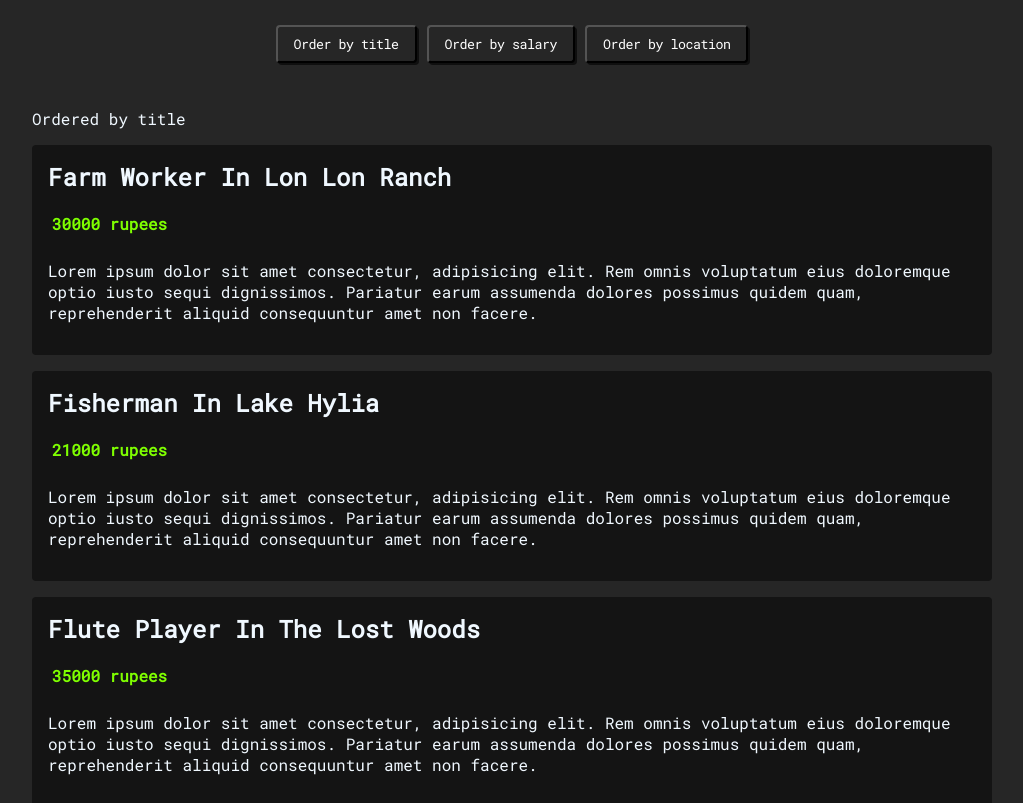
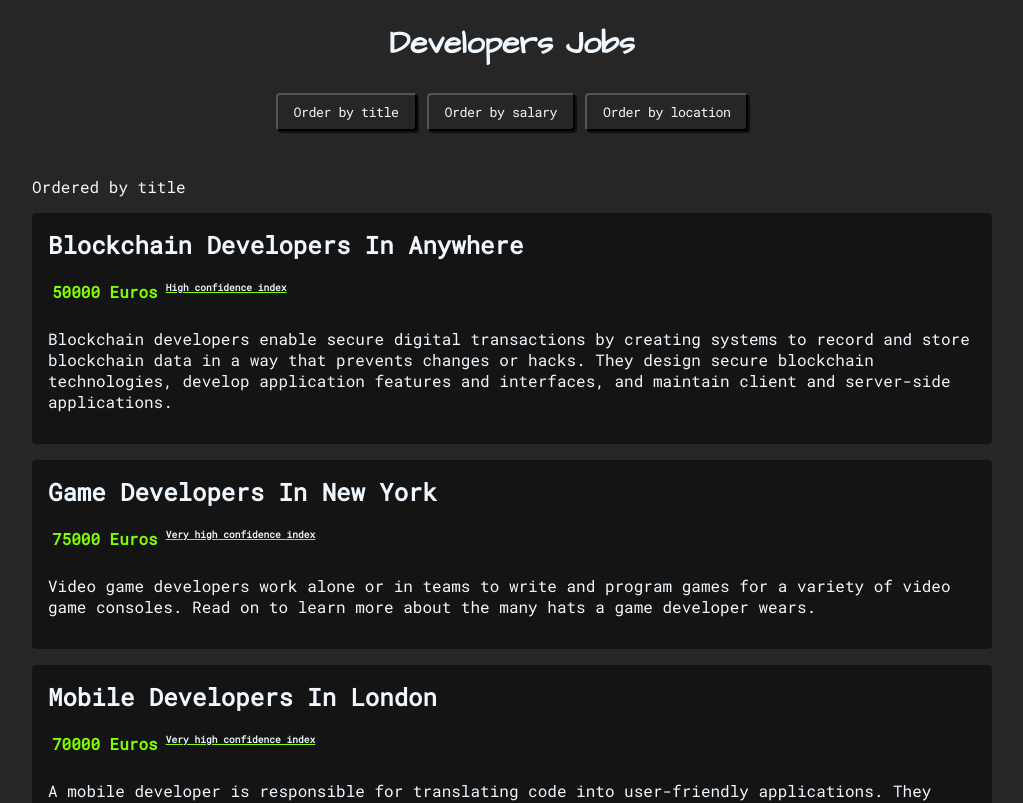
Before and after one commit to RemyChazelas/developers-jobs-vue, a Vue app: page / in a window 1280 px wide. Shown: the top 803 px of the page, without its empty margins (128-1151 px from the left). Built offline with nearby package versions, Linux system fonts and the light colour scheme.

Commit message:
change the favicon the title some styles and the site content

```diff
--- a/public/index.html
+++ b/public/index.html
@@ -1,15 +1,19 @@
 <!DOCTYPE html>
 <html lang="">
   <head>
-    <meta charset="utf-8">
-    <meta http-equiv="X-UA-Compatible" content="IE=edge">
-    <meta name="viewport" content="width=device-width,initial-scale=1.0">
-    <link rel="icon" href="<%= BASE_URL %>favicon.ico">
-    <title><%= htmlWebpackPlugin.options.title %></title>
+    <meta charset="utf-8" />
+    <meta http-equiv="X-UA-Compatible" content="IE=edge" />
+    <meta name="viewport" content="width=device-width,initial-scale=1.0" />
+    <link rel="icon" href="<%= BASE_URL %>favicon.ico" />
+    <title>Developers Jobs</title>
   </head>
   <body>
     <noscript>
-      <strong>We're sorry but <%= htmlWebpackPlugin.options.title %> doesn't work properly without JavaScript enabled. Please enable it to continue.</strong>
+      <strong
+        >We're sorry but <%= htmlWebpackPlugin.options.title %> doesn't work
+        properly without JavaScript enabled. Please enable it to
+        continue.</strong
+      >
     </noscript>
     <div id="app"></div>
     <!-- built files will be auto injected -->
--- a/src/App.vue
+++ b/src/App.vue
@@ -1,6 +1,9 @@
 <template>
   <div class="app">
     <header>
+      <div class="title">
+        <h1>Developers Jobs</h1>
+      </div>
       <div class="order">
         <button @click="handleClick('title')">Order by title</button>
         <button @click="handleClick('salary')">Order by salary</button>
@@ -22,11 +25,11 @@ export default defineComponent({
   components: { JobList },
   setup() {
     const jobs = ref<Job[]>([
-      { title: 'farm worker', location: 'lon lon ranch', salary: 30000, id: '1' },
-      { title: 'quarryman', location: 'death mountain', salary: 40000, id: '2' },
-      { title: 'flute player', location: 'the lost woods', salary: 35000, id: '3' },
-      { title: 'fisherman', location: 'lake hylia', salary: 21000, id: '4' },
-      { title: 'prison guard', location: 'gerudo valley', salary: 32000, id: '5' }
+      { title: 'Web Developers', location: 'Paris', salary: 50000, confidence:'Very high', desc: "Full stack developers understand how every part of the web development process takes place and can guide on strategy and best practices. These developers will have an increasingly important role in the web development of the future, and are able to look at the 'big picture'. They are knowledgeable with the server side as well as the client side’s user experience.", id: '1' },
+      { title: 'Software Developers', location: 'Hong Kong', salary: 35000, confidence:'Very high', desc:'Software developers are the creative, brainstorming masterminds behind computer programs of all sorts. While some software developers may focus on a specific program or app, others create giant networks or underlying systems that help trigger and power other programs. This is why there are two main classifications of developers: applications software developers and systems software developers.', id: '2' },
+      { title: 'Game Developers', location: 'New York', salary: 75000, confidence:'Very high', desc:'Video game developers work alone or in teams to write and program games for a variety of video game consoles. Read on to learn more about the many hats a game developer wears.', id: '3' },
+      { title: 'Blockchain Developers', location: 'Anywhere', salary: 50000, confidence:'High', desc:'Blockchain developers enable secure digital transactions by creating systems to record and store blockchain data in a way that prevents changes or hacks. They design secure blockchain technologies, develop application features and interfaces, and maintain client and server-side applications.', id: '4' },
+      { title: 'Mobile Developers', location: 'London', salary: 70000, confidence:'Very high', desc:'A mobile developer is responsible for translating code into user-friendly applications. They collaborate with internal teams to develop functional mobile applications while working in a fast-paced environment. ... Essentially, mobile developers contribute to the design, testing, releasing and support of the application.', id: '5' }
     ])
     const order = ref<OrderTerm>('title')
     const handleClick = (term: OrderTerm) => {
@@ -46,7 +49,7 @@ export default defineComponent({
   }
   button {
     margin: 0 10px;
-    color: #ffffff;
+    color: aliceblue;
     background: #262626;
     box-shadow:  2px 2px 0 #0f0f0f;
     padding: 8px 16px;
--- a/src/assets/global.css
+++ b/src/assets/global.css
@@ -1,7 +1,12 @@
 @import url("https://fonts.googleapis.com/css2?family=Roboto+Mono&display=swap");
+@import url("https://fonts.googleapis.com/css2?family=Architects+Daughter&display=swap");
 
 body {
   font-family: "Roboto Mono", monospace;
   background: #262626;
   color: aliceblue;
 }
+
+h1 {
+  font-family: "Architects Daughter", cursive;
+}
--- a/src/components/JobsList.vue
+++ b/src/components/JobsList.vue
@@ -5,10 +5,11 @@
       <li v-for="job in orderedJobs" :key="job.id">
         <h2>{{ job.title }} in {{ job.location }}</h2>
         <div class="salary">
-          <p>{{ job.salary }} rupees</p>
+          <p>{{ job.salary }} Euros</p>
+          <span>{{ job.confidence }} confidence index</span>
         </div>
         <div class="description">
-          <p>Lorem ipsum dolor sit amet consectetur, adipisicing elit. Rem omnis voluptatum eius doloremque optio iusto sequi dignissimos. Pariatur earum assumenda dolores possimus quidem quam, reprehenderit aliquid consequuntur amet non facere.</p>
+          <p>{{ job.desc }}</p>
         </div>
       </li>
     </ul>
@@ -71,4 +72,10 @@ export default defineComponent({
     font-weight: bold;
     margin: 10px 4px;
   }
+  .salary span {
+    text-decoration: underline chartreuse;
+    font-weight: bold;
+    margin: 10px 4px;
+    font-size: 0.6rem;
+  }
 </style>
--- a/src/types/Job.ts
+++ b/src/types/Job.ts
@@ -1,7 +1,9 @@
 interface Job {
     title: string,
     location: string,
-    salary: number,
+    salary: number | string,
+    confidence : string,
+    desc: string,
     id: string
   }
 
```
Also changed, not shown: src/types/OrderTerm.ts (line endings or trailing spaces), 1 other file (tests, documents, lock files or other folders).
